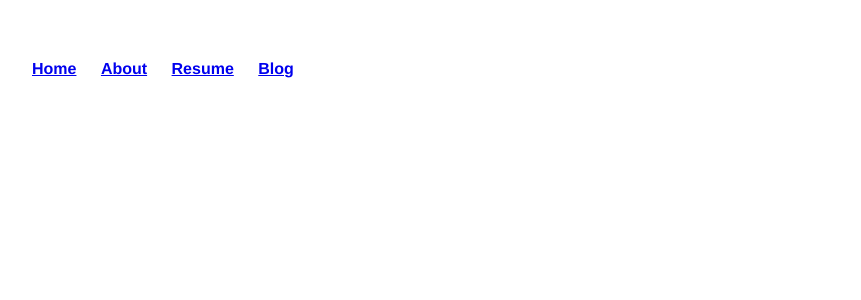
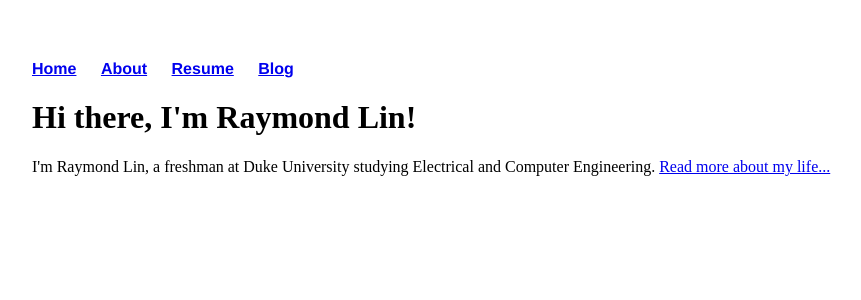
Before and after one commit to rlin264/rlin264.github.io, a Jekyll site: the page built from index.html, in a window 1280 px wide. Shown: the top 300 px of the page, without its empty margins (160-1021 px from the left). Built offline with Jekyll 4.4.1, drawn with Linux system fonts in a browser that asks for light colours.

Commit message:
index.html update

```diff
--- a/index.html
+++ b/index.html
@@ -1,17 +1,8 @@
-<html lang="en">
-<head>
-    <meta charset="UTF-8">
-    <title>Raymond Lin</title>
-    <link rel="stylesheet" type="text/css" href="/css/main.css">
-</head>
-<body>
-    <nav>
-        <ul>
-            <li><a href="/">Home</a></li>
-            <li><a href="/about">About</a></li>
-            <li><a href="/resume">Resume</a></li>
-            <li><a href="/blog">Blog</a></li>
-        </ul>
-    </nav>
-</body>
-</html>
+---
+layout: default
+title: Raymond Lin
+---
+<div class="blurb">
+	<h1>Hi there, I'm Raymond Lin!</h1>
+	<p>I'm Raymond Lin, a freshman at Duke University studying Electrical and Computer Engineering. <a href="/about">Read more about my life...</a></p>
+</div><!-- /.blurb -->
```
